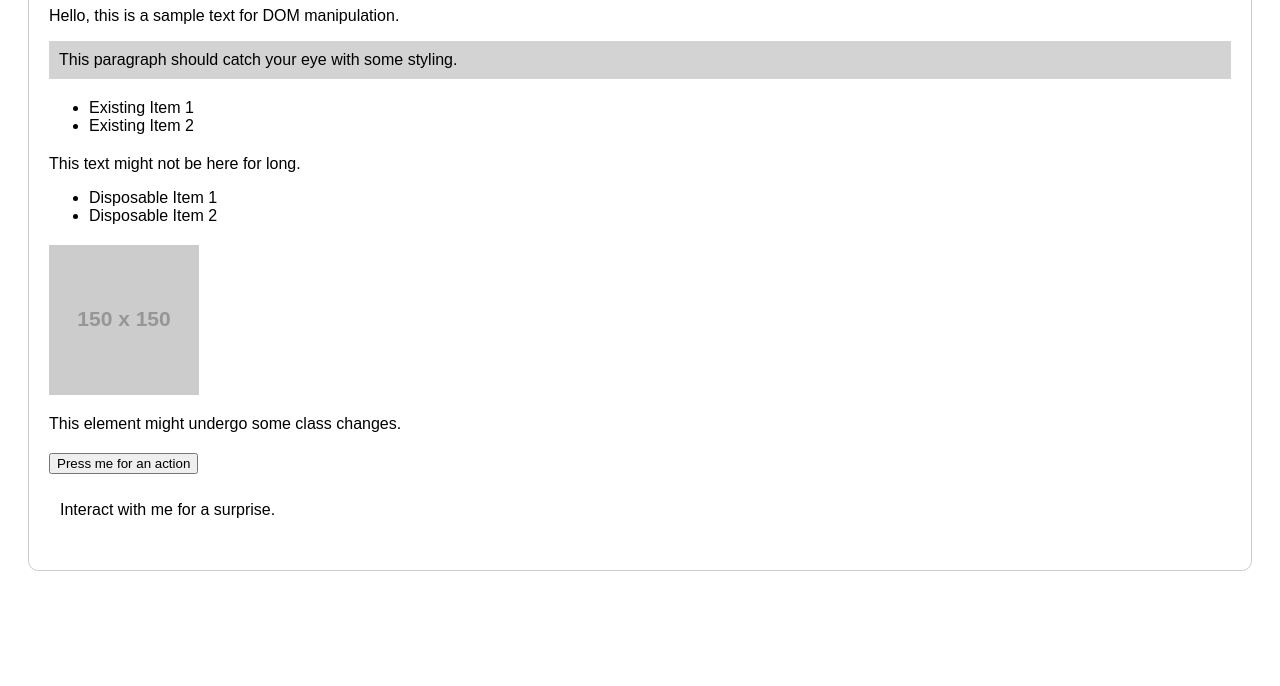
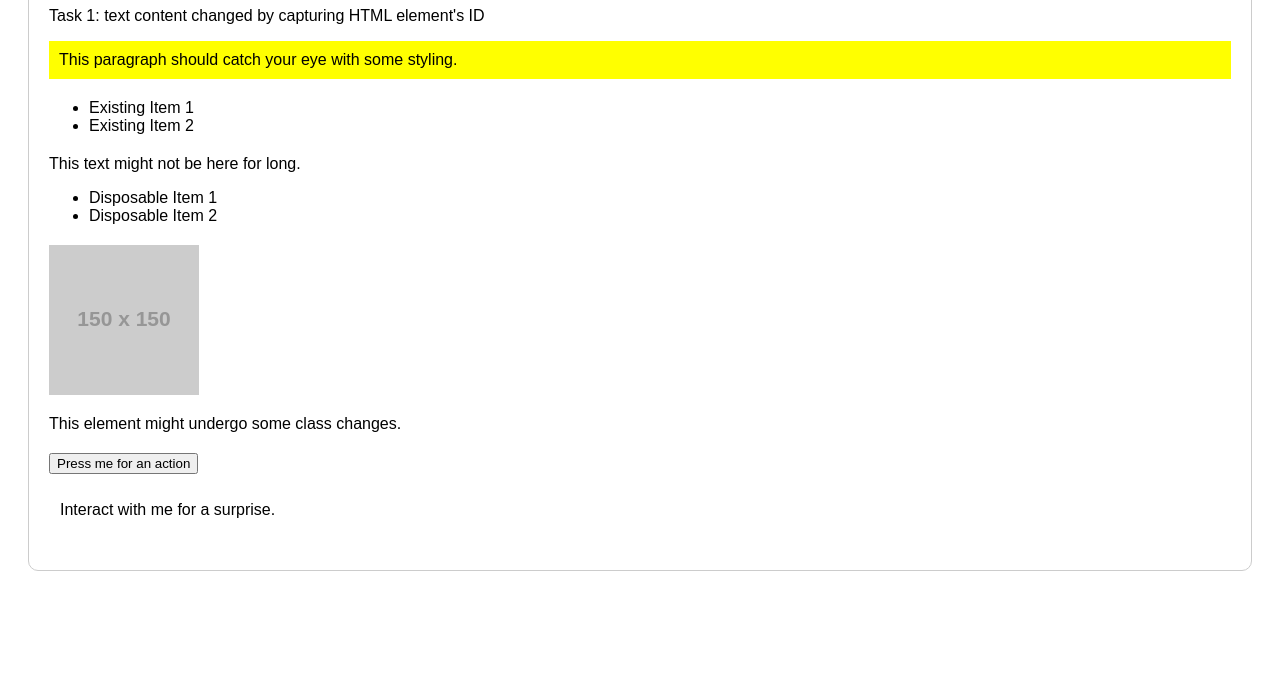
Before and after one commit to sounak999/30-days-of-Javascript-challenge, a plain HTML site: page day9 - dom/index.html in a window 1280 px wide. Shown: the part 114-800 px from the top of the page. Drawn offline with Linux system fonts and the light colour scheme; placeholder pictures from the web are drawn by us.

Commit message:
activity 1 done

```diff
--- a/day9 - dom/index.html
+++ b/day9 - dom/index.html
@@ -46,6 +46,6 @@
         </div>
     </div>
 
-    <script src="script.js"></script>
+    <script src="./script.js"></script>
 </body>
 </html>
--- /dev/null
+++ b/day9 - dom/script.js
@@ -0,0 +1,14 @@
+// Activity 1: Selecting and Manipulating Elements
+
+// Task 1: Select an HTML element by its ID and change its text content.
+const htmlId = document.getElementById('intro-text')
+htmlId.textContent = `Task 1: text content changed by capturing HTML element's ID`
+
+// Task 2: Select an HTML element by its class and change its background color.
+const htmlCls = document.getElementsByClassName('highlight')[0]
+htmlCls.style.backgroundColor = 'yellow'
+
+// Activity 2: Creating and Appending Elements
+
+// Task 3: Create a new div element with some text content and append it to the body.
+// Task 4: Create a new li element and add it to an existing ul list.
```
Also changed, not shown: day9 - dom/index.js (deleted), day9 - dom/tasks.txt.
